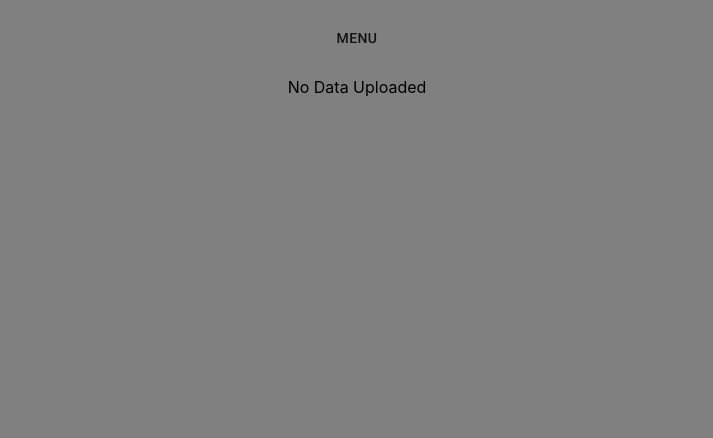
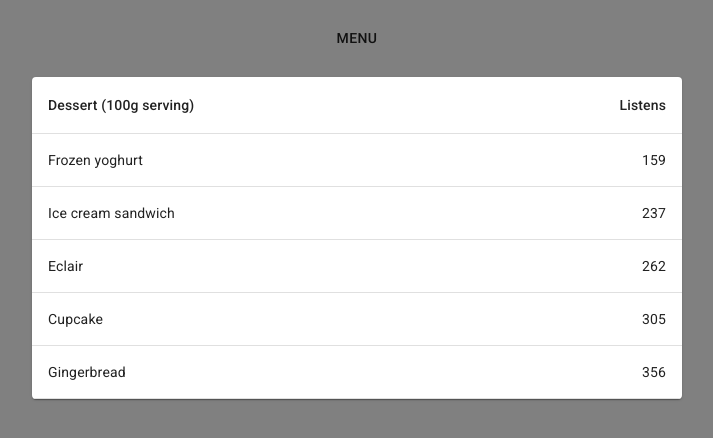
Before and after one commit to srothenburger1/musicApp, a React (Create React App) app in the folder Frontend/musicapp/: page / in a window 1280 px wide. Shown: the top 438 px of the page, without its empty margins (283-996 px from the left). Built offline with nearby package versions, Linux system fonts and the light colour scheme.

Commit message:
stubbed out data display table

```diff
--- a/Frontend/musicapp/src/App.js
+++ b/Frontend/musicapp/src/App.js
@@ -2,6 +2,7 @@ import React, { Component } from 'react';
 import './App.css';
 import { SwipeableTemporaryDrawer } from "./Drawers/SwipeableDrawer";
 import axios from 'axios';
+import {SimpleTable} from './Tables/SimpleTable'
 
 
 class App extends Component {
@@ -30,9 +31,12 @@ class App extends Component {
       {this.state.route === "topSongs" && this.state.topSongsData != null?this.state.topSongsData.map((item,index)=>{
         return(<div><p>{item[0]}</p><p>{item[1]}</p><p>{item[2]}</p></div>)
         }
-        ): this.state.route === "topArtists" && this.state.topArtistsData != null? <div>top Artists</div>
+        ): this.state.route === "topArtists" && this.state.topArtistsData != null ? this.state.topArtistsData.map((item,index)=>{
+        return(<div><p>{item[0]}</p><p>{item[1]}</p><p>{item[2]}</p></div>)
+        }
+        )
 
-        :<div>No Data Uploaded</div>
+        :<div><SimpleTable/></div>
         }
     </div>
   );
@@ -63,7 +67,7 @@ class App extends Component {
 
   onTopArtistsClick = event => {
     axios.post("http://localhost:5000/topartists", {id:"123"})
-    .then(response => {this.setState({topArtistsData : response.data})})
+    .then(response => {this.setState({topArtistsData : response.data}, console.log(response.data))})
 
     axios.post("http://localhost:5000/allartistscount", {id:"123"})
     .then(response => {this.setState({allArtistsCount : response.data, route:"topArtists"})})
--- /dev/null
+++ b/Frontend/musicapp/src/Tables/SimpleTable.jsx
@@ -0,0 +1,59 @@
+import React from 'react';
+import { makeStyles } from '@material-ui/core/styles';
+import Table from '@material-ui/core/Table';
+import TableBody from '@material-ui/core/TableBody';
+import TableCell from '@material-ui/core/TableCell';
+import TableContainer from '@material-ui/core/TableContainer';
+import TableHead from '@material-ui/core/TableHead';
+import TableRow from '@material-ui/core/TableRow';
+import Paper from '@material-ui/core/Paper';
+
+const useStyles = makeStyles({
+  table: {
+    minWidth: 650,
+    maxWidth:650
+  },
+});
+
+function createData(name, listens) {
+  return { name, listens };
+}
+
+const rows = [
+  createData('Frozen yoghurt', 159),
+  createData('Ice cream sandwich', 237),
+  createData('Eclair', 262),
+  createData('Cupcake', 305),
+  createData('Gingerbread', 356)
+];
+
+const SimpleTable = ({name, count}) => {
+  const classes = useStyles();
+
+  return (
+    <div style={{display:"inline-block"}}>
+    <TableContainer component={Paper} style={{ margin:"auto"}}>
+      <Table className={classes.table} aria-label="simple table">
+        <TableHead>
+          <TableRow>
+            <TableCell>Dessert (100g serving)</TableCell>
+            <TableCell align="right">Listens</TableCell>
+          </TableRow>
+        </TableHead>
+        <TableBody>
+          {rows.map(row => (
+            <TableRow key={row.name}>
+              <TableCell component="th" scope="row">
+                {row.name}
+              </TableCell>
+              <TableCell align="right">{row.listens}</TableCell>
+            </TableRow>
+          ))}
+        </TableBody>
+      </Table>
+    </TableContainer>
+    </div>
+  );
+}
+
+export {SimpleTable};
```
Also changed, not shown: 4 other files (tests, documents, lock files or other folders).
